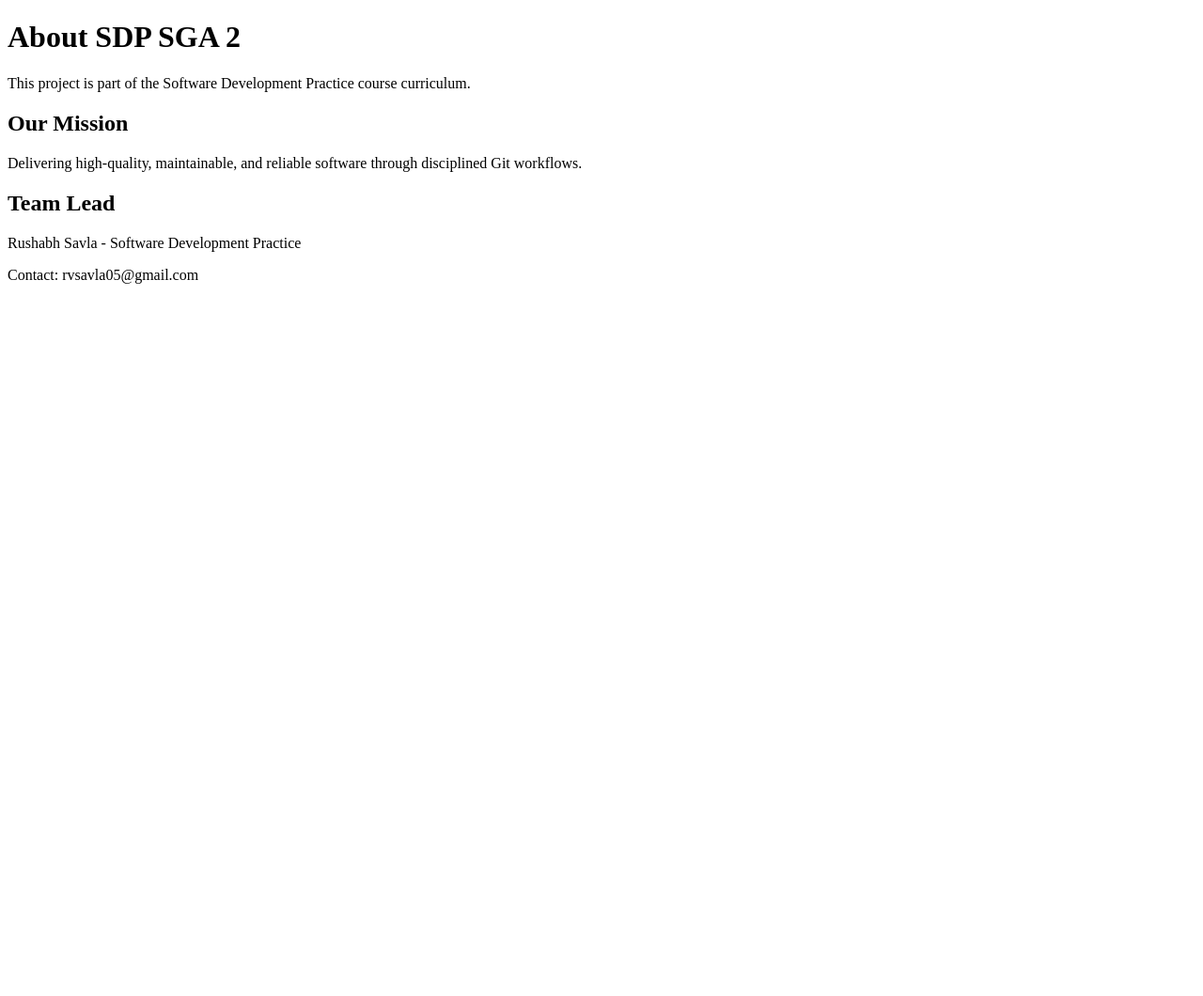
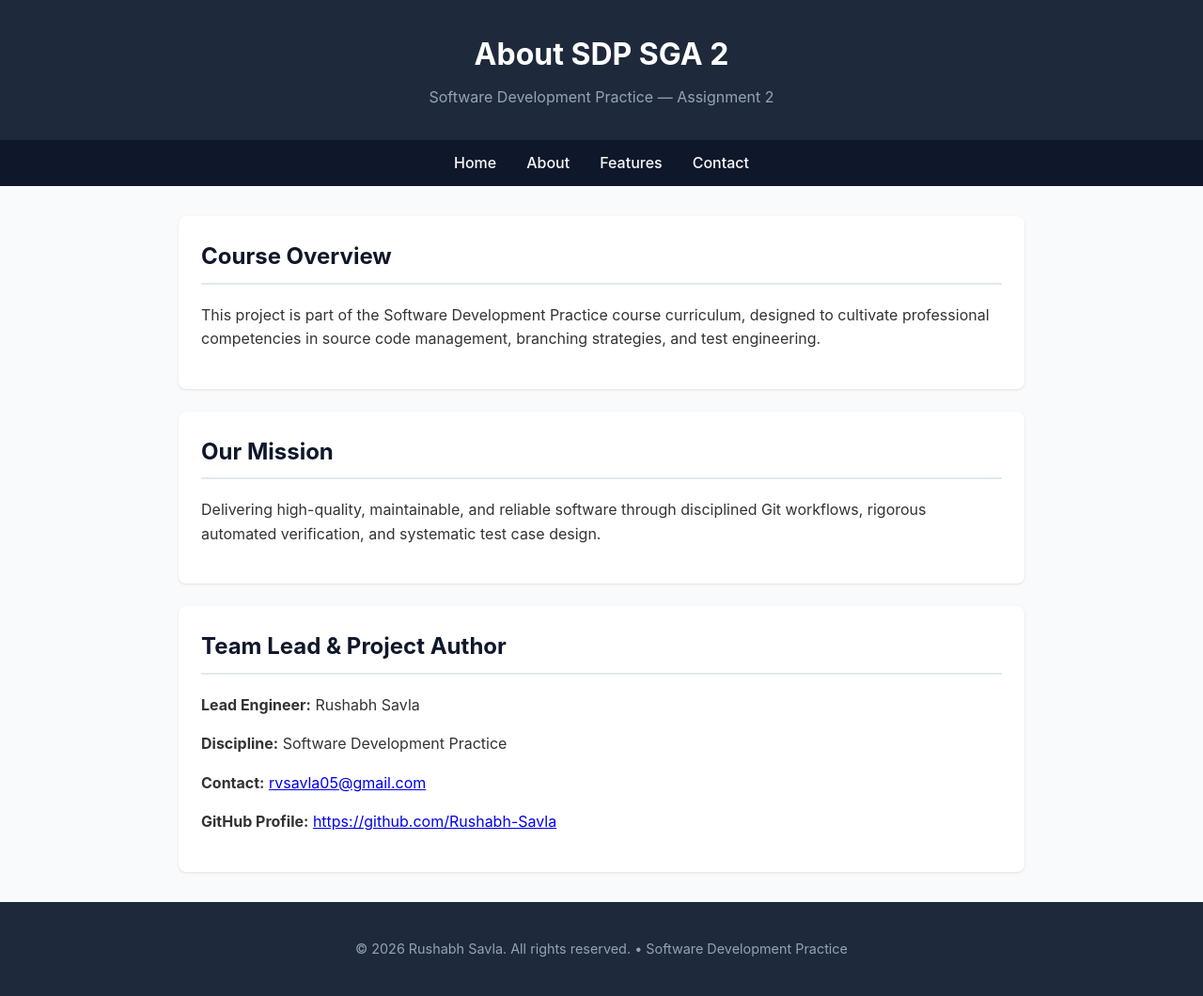
Before and after one commit to Rushabh-Savla/SDP_SGA_2, a plain HTML site: page about.html in a window 1280 px wide. Shown: the whole page at 94% size. Before the commit the page ends 800 px from the top, so only its background shows below. Drawn offline with Linux system fonts and the light colour scheme.

Commit message:
Fix navigation links: add missing contact section in index.html and navigation bar in about.html

```diff
--- a/about.html
+++ b/about.html
@@ -4,22 +4,53 @@
     <meta charset="UTF-8">
     <meta name="viewport" content="width=device-width, initial-scale=1.0">
     <title>About Us - SDP SGA 2</title>
+    <style>
+        body { font-family: -apple-system, BlinkMacSystemFont, "Segoe UI", Roboto, sans-serif; line-height: 1.6; margin: 0; padding: 0; color: #333; background: #f8fafc; }
+        header { background: #1e293b; color: #fff; padding: 2rem 1.5rem; text-align: center; }
+        header h1 { margin: 0 0 0.5rem 0; font-size: 2rem; }
+        header p { margin: 0; color: #94a3b8; }
+        nav { background: #0f172a; padding: 0.75rem 1.5rem; }
+        nav ul { list-style: none; padding: 0; margin: 0; display: flex; justify-content: center; gap: 2rem; flex-wrap: wrap; }
+        nav a { color: #f8fafc; text-decoration: none; font-weight: 500; }
+        nav a:hover { color: #38bdf8; }
+        main { max-width: 900px; margin: 2rem auto; padding: 0 1.5rem; }
+        section { background: #fff; padding: 1.5rem; border-radius: 8px; box-shadow: 0 1px 3px rgba(0,0,0,0.1); margin-bottom: 1.5rem; }
+        h2 { color: #0f172a; margin-top: 0; border-bottom: 2px solid #e2e8f0; padding-bottom: 0.5rem; }
+        footer { background: #1e293b; color: #94a3b8; text-align: center; padding: 1.5rem; font-size: 0.9rem; }
+    </style>
 </head>
 <body>
     <header>
         <h1>About SDP SGA 2</h1>
+        <p>Software Development Practice &mdash; Assignment 2</p>
     </header>
+    <nav>
+        <ul>
+            <li><a href="index.html">Home</a></li>
+            <li><a href="about.html">About</a></li>
+            <li><a href="index.html#features">Features</a></li>
+            <li><a href="index.html#contact">Contact</a></li>
+        </ul>
+    </nav>
     <main>
-        <p>This project is part of the Software Development Practice course curriculum.</p>
+        <section id="overview">
+            <h2>Course Overview</h2>
+            <p>This project is part of the Software Development Practice course curriculum, designed to cultivate professional competencies in source code management, branching strategies, and test engineering.</p>
+        </section>
         <section id="mission">
             <h2>Our Mission</h2>
-            <p>Delivering high-quality, maintainable, and reliable software through disciplined Git workflows.</p>
+            <p>Delivering high-quality, maintainable, and reliable software through disciplined Git workflows, rigorous automated verification, and systematic test case design.</p>
         </section>
         <section id="team">
-            <h2>Team Lead</h2>
-            <p>Rushabh Savla - Software Development Practice</p>
-            <p>Contact: rvsavla05@gmail.com</p>
+            <h2>Team Lead &amp; Project Author</h2>
+            <p><strong>Lead Engineer:</strong> Rushabh Savla</p>
+            <p><strong>Discipline:</strong> Software Development Practice</p>
+            <p><strong>Contact:</strong> <a href="mailto:rvsavla05@gmail.com">rvsavla05@gmail.com</a></p>
+            <p><strong>GitHub Profile:</strong> <a href="https://github.com/Rushabh-Savla">https://github.com/Rushabh-Savla</a></p>
         </section>
     </main>
+    <footer>
+        <p>&copy; 2026 Rushabh Savla. All rights reserved. &bull; Software Development Practice</p>
+    </footer>
 </body>
 </html>
```
Also changed, not shown: index.html (+32 -7 lines).
